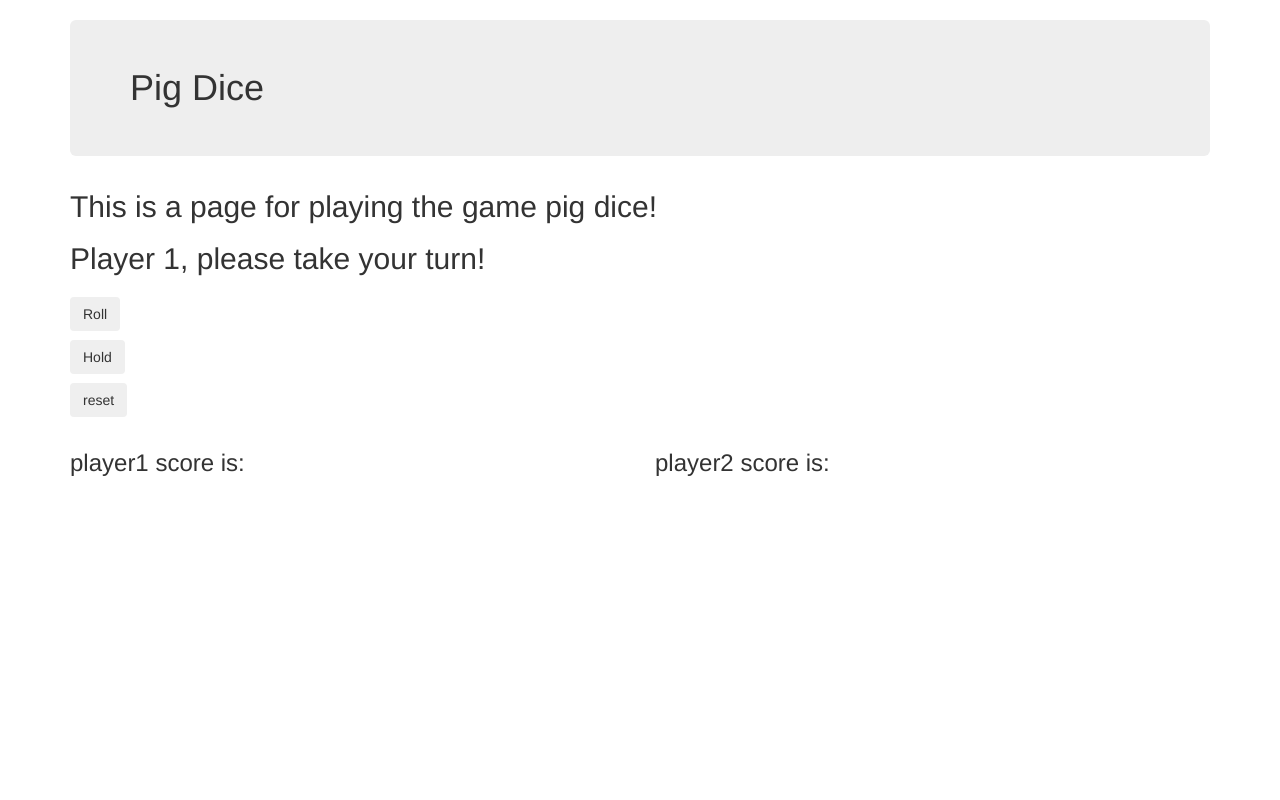
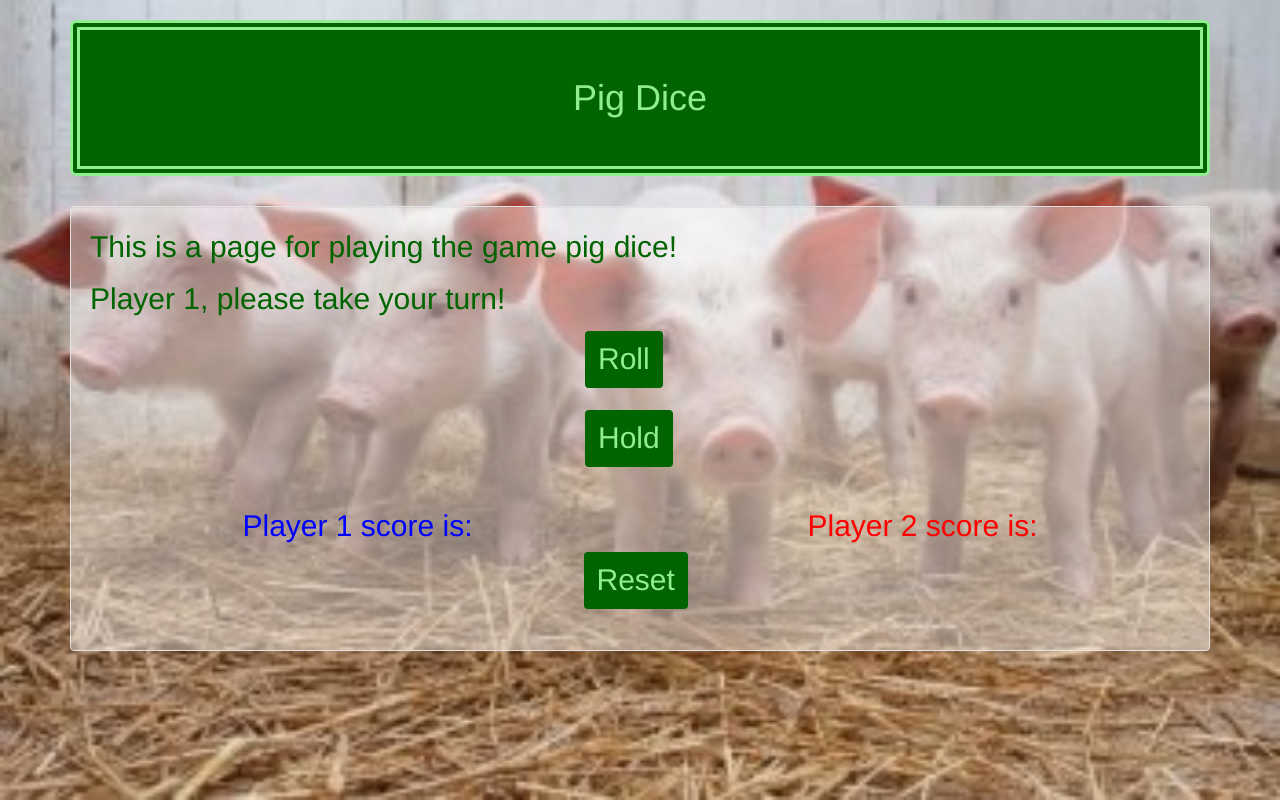
Before and after one commit to Dan-Nollette/pigDice, a plain HTML site: page index.html in a window 1280 px wide. Drawn offline with Linux system fonts and the light colour scheme.

Commit message:
Add styles and backgrounds.

```diff
--- a/css/styles.css
+++ b/css/styles.css
@@ -1,10 +1,53 @@
 
 body{
-  font-size: 30px
+  font-size: 30px;
+  background-image: url("../img/piggy.jpeg");
+  background-size: 100% 100vh;
+}
+p {
+  color: darkgreen;
+}
+h2 {
+  font-size: 30px;
+}
+.jumbotron {
+  text-align: center;
+  color: lightgreen;
+  background-color: darkgreen;
+  border: 10px double lightgreen;
+}
+.btn {
+  font-size: 30px;
+  display: block;
+  background-color: darkgreen;
+  color: lightgreen;
+}
+form {
+  margin-left: 45%;
+  margin-bottom: 2%;
 }
 
+.col-md-6 {
+  text-align: center;
+}
 
+.well {
+  background-color: rgba(255, 255, 255, 0.45 );
+}
 
-  h2 {
+h3 {
   font-size: 30px;
 }
+
+#player1 {
+  color: blue;
+}
+
+#player2 {
+  color: red;
+}
+
+#output {
+  color: purple;
+  text-align: center;
+}
--- a/index.html
+++ b/index.html
@@ -10,11 +10,14 @@
   </head>
   <body>
     <div class="container">
-
+      <div>
         <h1 class="jumbotron">Pig Dice</h1>
+      </div>
+      <div class="well">
+        <div>
           <p>This is a page for playing the game pig dice!</p>
           <p id="takeTurn"><span id="currentPlayer">Player 1</span>, please take your turn!</p>
-
+        </div>
         <form id="roll-die">
           <button type="submit" class="btn" >Roll</button>
         </form>
@@ -23,18 +26,19 @@
           <button type="submit" class="btn" >Hold</button>
         </form>
 
-      <form id="reset">
-        <button type="submit" class="btn" >reset</button>
-      </form>
-
         <p id="output"></p>
 
         <div class="row">
           <div class="col-md-6">
-          <h3>player1 score is: <span id="pOneScore"></span></h3>
+            <h3 id="player1">Player 1 score is: <span id="pOneScore"></span></h3>
           </div>
           <div class="col-md-6" >
-          <h3>player2 score is: <span id="pTwoScore"></span></h3>
+            <h3 id="player2">Player 2 score is: <span id="pTwoScore"></span></h3>
+          </div>
+          <form id="reset">
+            <button type="submit" class="btn">Reset</button>
+          </form>
+
         </div>
       </div>
     </div>
```
Also changed, not shown: img/barn.jpeg (added), img/pig.jpeg (added), img/piggy.jpeg (added). Lines whose indentation alone changed are shown as unchanged.
